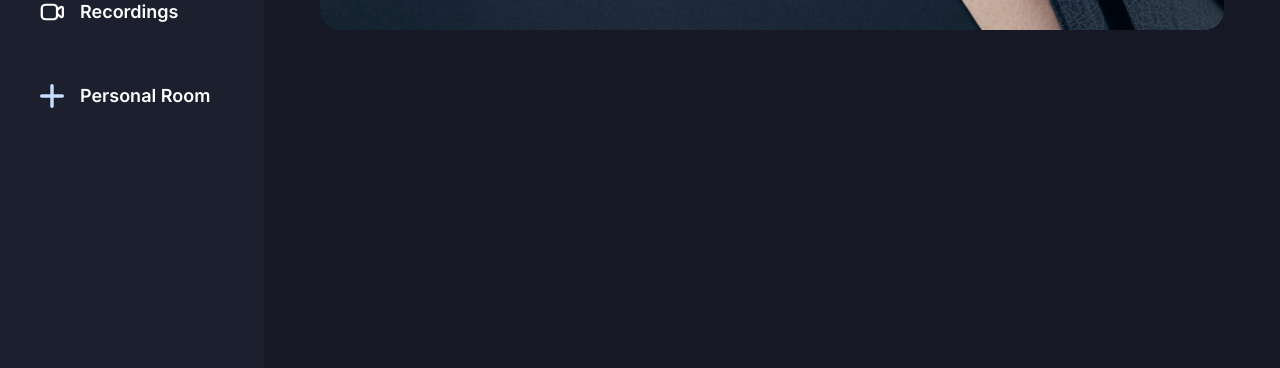
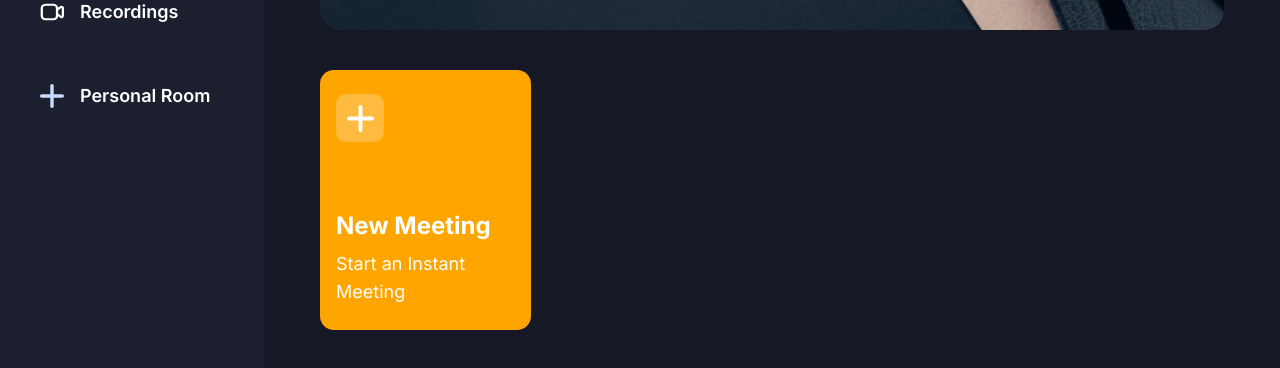
Before and after one commit to narasimha-1511/zoom-clone, a Next.js app: page / in a window 1280 px wide. Shown: the part 382-750 px from the top of the page. Built offline with nearby package versions, Linux system fonts and the light colour scheme; no server answers.

Commit message:
creatiung cards for the ui and ux

```diff
--- a/app/(root)/(home)/page.tsx
+++ b/app/(root)/(home)/page.tsx
@@ -1,7 +1,7 @@
+import MeetingTypeList from "@/components/MeetingTypeList";
 import React from "react";
 
 const Home = () => {
-
   const now = new Date();
   const time = now.toLocaleTimeString("en-IN", {
     hour: "2-digit",
@@ -27,6 +27,8 @@
           </div>
         </div>
       </div>
+
+      <MeetingTypeList />
     </section>
   );
 };
--- /dev/null
+++ b/components/MeetingTypeList.tsx
@@ -0,0 +1,29 @@
+"use client";
+import Image from "next/image";
+import React from "react";
+
+const MeetingTypeList = () => {
+  return (
+    <section className="grid grid-cols-1 gap-5 md:grid-cols-2 xl:grid-cols-4">
+      <div
+        onClick={() => {}}
+        className="bg-orange-1 px-4 py-6 flex flex-col justify-between w-full xl:max-w-[270px] min-h-[260px] rounded-[14px] cursor-pointer"
+      >
+        <div className="flex-center glassmorphism size-12 rounded-[10px]">
+          <Image
+            src="/icons/add-meeting.svg"
+            width={27}
+            height={27}
+            alt="meeting"
+          />
+        </div>
+        <div className="flex flex-col gap-2">
+          <h1 className="text-2xl font-bold"> New Meeting</h1>
+          <p className="text-lg font-normal">Start an Instant Meeting</p>
+        </div>
+      </div>
+    </section>
+  );
+};
+
+export default MeetingTypeList;
--- a/tailwind.config.ts
+++ b/tailwind.config.ts
@@ -28,6 +28,9 @@
         },
         sky: {
           1: "#C9DDFF",
+        },
+        orange: {
+          1: "#FFA500",
         },
         border: "hsl(var(--border))",
         input: "hsl(var(--input))",
```
Also changed, not shown: components/HomeCard.tsx (added).
